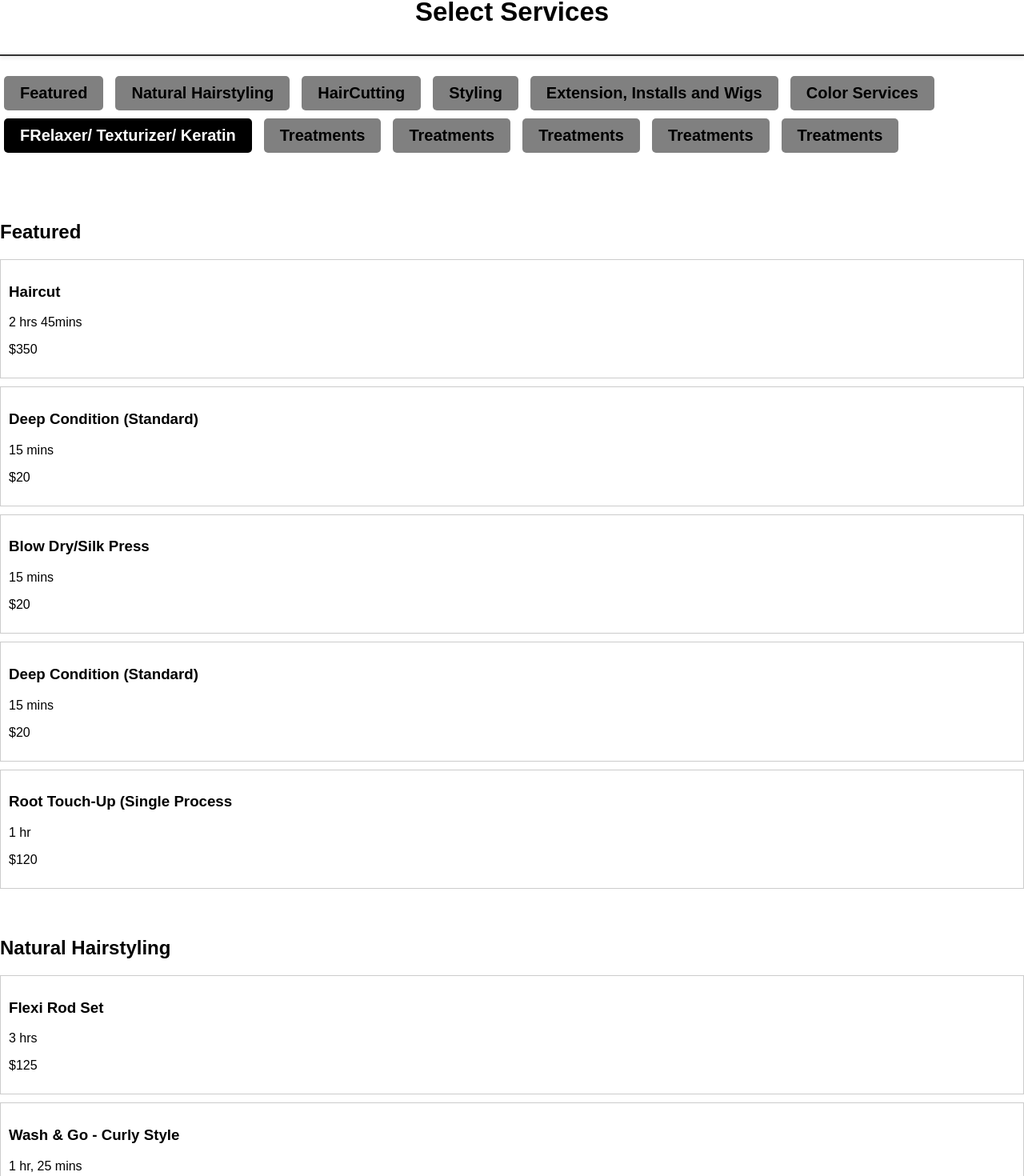
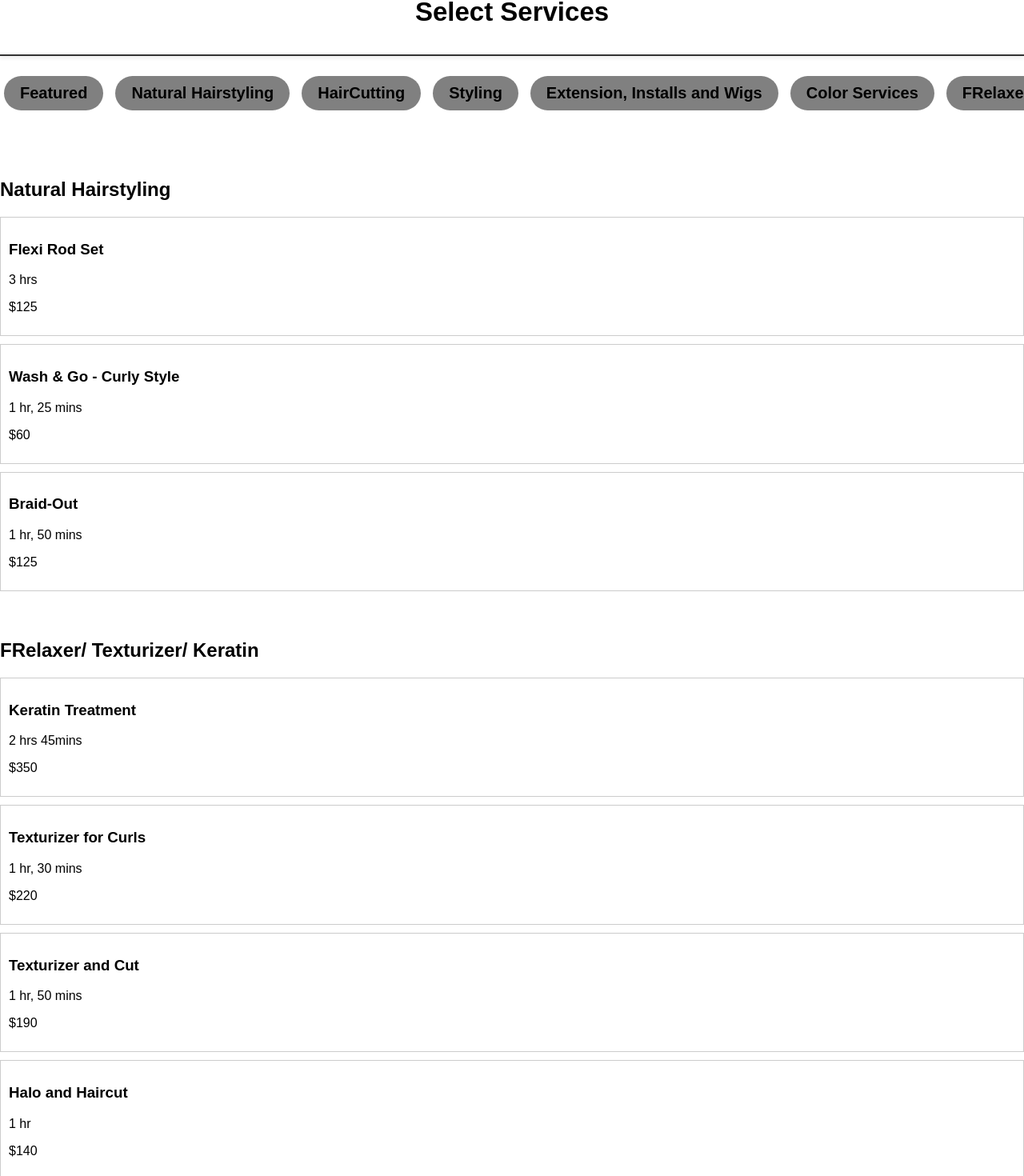
Before and after one commit to annupawaria/Assignment-Task, a React (Create React App) app: page / in a window 1280 px wide. Shown: the part 31-1501 px from the top of the page at 80% size. Built offline with nearby package versions, Linux system fonts and the light colour scheme.

Commit message:
old changes

```diff
--- a/src/components/Category.js
+++ b/src/components/Category.js
@@ -1,66 +1,8 @@
 import React, { useState, useEffect, useRef } from 'react';
+
 import { categories } from '../utils/Name';
+import { categoryData } from '../utils/Name';
 
-
-
-  const categoryData = {
-"Featured":[
-        { name: "Haircut", duration: "2 hrs 45mins", price: "$350" },
-        { name: "Deep Condition (Standard)", duration: "15 mins", price: "$20" },
-        { name: "Blow Dry/Silk Press", duration: "15 mins", price: "$20" },
-        { name: "Deep Condition (Standard)", duration: "15 mins", price: "$20" },
-        { name: "Root Touch-Up (Single Process", duration: "1 hr ", price: "$120" },
-       ],
-
-
-        "Natural Hairstyling": [
-            { name: "Flexi Rod Set", duration: "3 hrs", price: "$125" },
-            { name: "Wash & Go - Curly Style", duration: "1 hr, 25 mins", price: "$60" },
-            { name: "Braid-Out", duration: "1 hr, 50 mins", price: "$125" },
-        ],
-        "HairCutting":[
-            { name: "Haircut", duration: "2 hrs 45mins", price: "$350" },
-            { name: "Haircut", duration: "2 hrs 45mins", price: "$350" },
-            { name: "Haircut", duration: "2 hrs 45mins", price: "$350" },
-            { name: "Haircut", duration: "2 hrs 45mins", price: "$350" },
-        ],
-
-        "FRelaxer/ Texturizer/ Keratin": [
-            { name: "Keratin Treatment", duration: "2 hrs 45mins", price: "$350" },
-            { name: "Texturizer for Curls", duration: "1 hr, 30 mins", price: "$220" },
-            {name:"Texturizer and Cut", duration:"1 hr, 50 mins", price:"$190"},
-            {name:"Halo and Haircut", duration:"1 hr", price:"$140"},
-            {name:"Virgin Relaxer and Hair Cut", duration:"2 hr, 15 mins", price:"$200"}
-        ],
-
-
-        "Styling":[
-            { name: "Haircut", duration: "2 hrs 45mins", price: "$350" },
-            { name: "Haircut", duration: "2 hrs 45mins", price: "$350" },
-            { name: "Haircut", duration: "2 hrs 45mins", price: "$350" },
-            { name: "Haircut", duration: "2 hrs 45mins", price: "$350" },
-    ],
-
-    "Extension, Installs and Wigs":[
-        { name: "Install Removal", duration: "1 hr 5 mins", price: "$100" },
-        { name: "Deep Condition (Standard)", duration: "25 mins", price: "$30" },
-        { name: "Deep Condition (Standard)", duration: "25 mins", price: "$30" },
-    ,],
-    "Color Services":[
-        { name: "Install Removal", duration: "1 hr 5 mins", price: "$100" },
-        { name: "Deep Condition (Standard)", duration: "25 mins", price: "$30" },
-        { name: "Deep Condition (Standard)", duration: "25 mins", price: "$30" },
-        { name: "Deep Condition (Standard)", duration: "25 mins", price: "$30" },
-
-
-    ],  "Treatments":[
-        { name: "Detox Shampoo", duration: "20 mins", price: "$30" },
-        { name: "Weave Take Out (Prior to Weave Install Only)", duration: "25 mins", price: "$40" },
-        { name: "Deep Condition (Standard)", duration: "25 mins", price: "$30" },
-    ],
-
-
-    };
 
 
 
@@ -98,7 +40,18 @@ const Category = () => {
 
     return (
         <div>
-            <div className="category-container" style={{ zIndex: 1000, overflowX: "auto", paddingBottom: "20px", position: "sticky", top: 0, backgroundColor: "white" }}>
+            <div
+                className="category-container"
+                style={{
+                    zIndex: 1000,
+                    overflowX: "auto",
+                    whiteSpace: "nowrap",
+                    paddingBottom: "20px",
+                    position: "sticky",
+                    top: 0,
+                    backgroundColor: "white",
+                }}
+            >
                 {categories.map((category, index) => (
                     <button
                         key={index}
@@ -110,7 +63,8 @@ const Category = () => {
                             marginRight: "10px",
                             padding: "10px 20px",
                             border: 'none',
-                            borderRadius: '5px',
+                            borderRadius: '22px',
+                            display: "inline-block",
                         }}
                     >
                         {category.name}
--- a/src/utils/Name.js
+++ b/src/utils/Name.js
@@ -7,11 +7,9 @@ export const categories = [
     { name: "Color Services"},
     { name: "FRelaxer/ Texturizer/ Keratin"},
     { name: "Treatments"},
-    { name: "Treatments"},
 
-    { name: "Treatments"},
-    { name: "Treatments"},
-    { name: "Treatments"},
+
+
 ]
 
      export const categoryData = {
```
